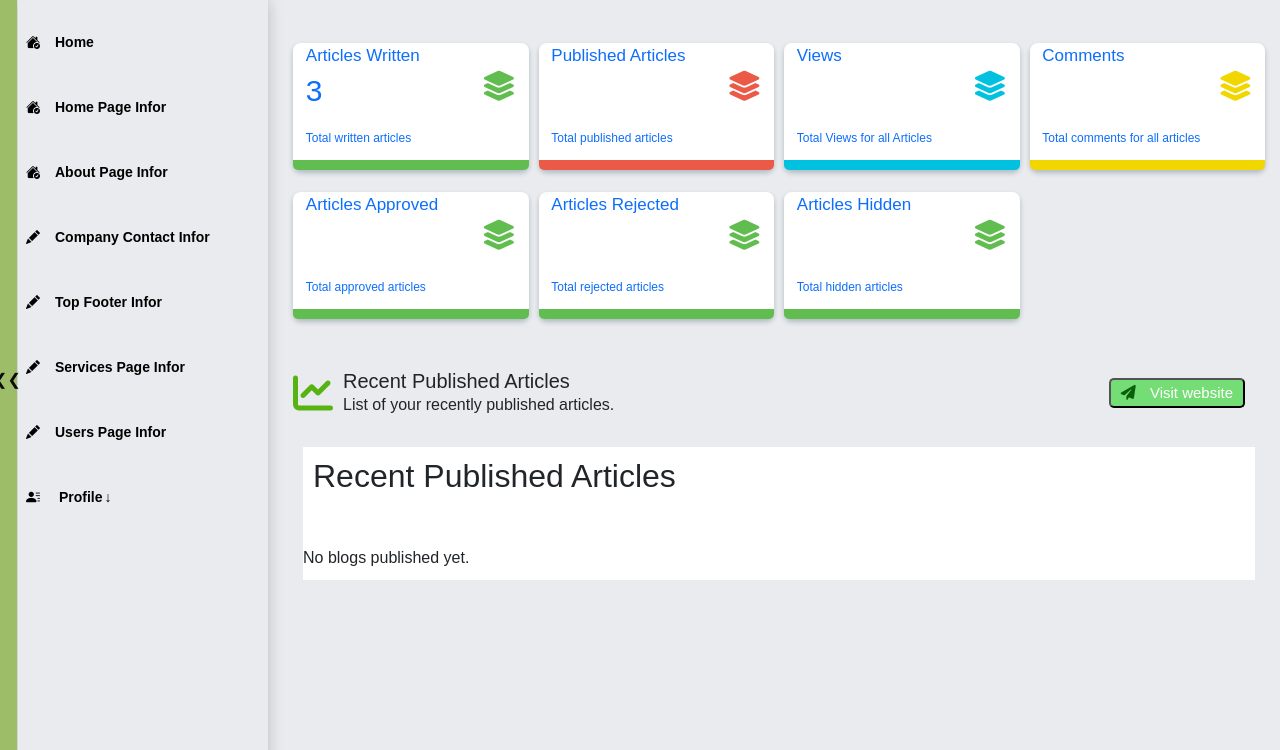
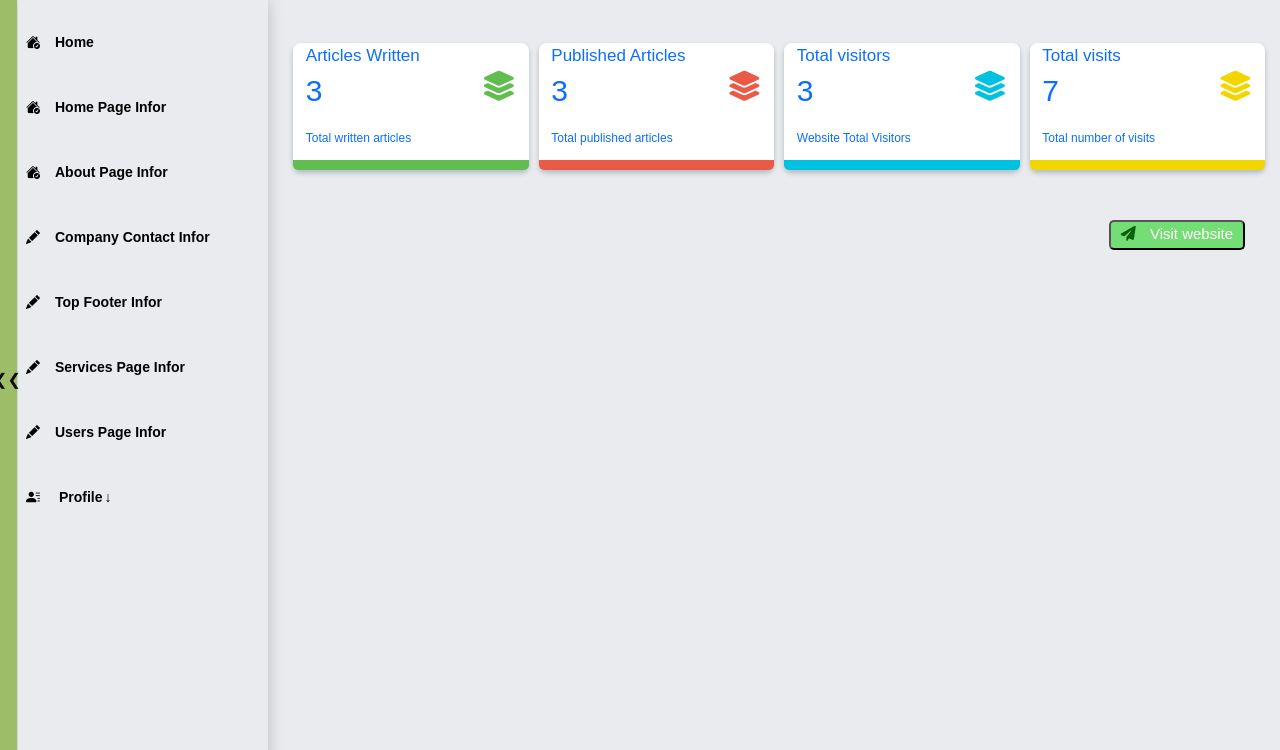
Before and after one commit to GenioustaWiz/hospital_management_system_web, a Django app: page /main-dashboard/ in a window 1280 px wide. Shown: the part 50-800 px from the top of the page. Run offline with Django 3.2, Linux system fonts and the light colour scheme; a user stored in the database is signed in; data comes from the database, SQL or seed files in the repository; both versions use the stored data as it was after the commit; parts of the project's set-up code (start-up, migrations or seed data) failed here and were passed over.

Commit message:
new update

```diff
--- a/hospital_website/admin_views/dashboard_home_V.py
+++ b/hospital_website/admin_views/dashboard_home_V.py
@@ -5,15 +5,20 @@
 from django.contrib import messages
 
 from hospital_blog.models.article_m import *
+from visitors_counter.models import Visit
 @login_required
 def main_dashboard_home(request):
     author = request.user
 
-    if author.is_staff:
-        total_blogs = Blog.objects.count()
+    total_blogs = Blog.objects.count()
+    total_visitors, total_visits = Visit.get_total_visitors_and_visits()
+    total_published_blogs = Blog.objects.filter(status='PUBLISHED').count() or 0
 
     context = {
         'total_blogs': total_blogs,
+        'total_visitors': total_visitors,
+        'total_visits': total_visits,
+        'total_published_blogs': total_published_blogs,
     }
     return render(request, 'maindashboard/dashboard_home.html', context)
     # Allow staff members (admin) to access this view
--- a/manage.py
+++ b/manage.py
@@ -5,8 +5,8 @@
 
 
 def main():
-    os.environ.setdefault('DJANGO_SETTINGS_MODULE', 'hospital_management_webapp.settings')
-    # os.environ.setdefault('DJANGO_SETTINGS_MODULE', 'hospital_management_webapp.settings_d')
+    # os.environ.setdefault('DJANGO_SETTINGS_MODULE', 'hospital_management_webapp.settings')
+    os.environ.setdefault('DJANGO_SETTINGS_MODULE', 'hospital_management_webapp.settings_d')
     try:
         from django.core.management import execute_from_command_line
     except ImportError as exc:
--- a/templates/maindashboard/ContactSidebarCompanyInfo/contact _infor_view.html
+++ b/templates/maindashboard/ContactSidebarCompanyInfo/contact _infor_view.html
@@ -34,3 +34,5 @@
         </div>
     </div>
 </section>
+
+{% endblock%}
--- a/templates/maindashboard/dashboard_home.html
+++ b/templates/maindashboard/dashboard_home.html
@@ -36,7 +36,7 @@
             </div>
             </a>
             {% comment %} END {% endcomment %}
-            {% comment %} TOTAL NO OF PUBLISHED Articles {% endcomment %}
+            {% comment %} Total published articles {% endcomment %}
             <a href="{% url 'blog:published_article_list' %}">
             <div class="card--item">
                 <div id="card--item" style="margin: 0.8rem;">
@@ -53,91 +53,40 @@
             </div>
             </a>
             {% comment %} end {% endcomment %}
-            {% comment %} total no of Views {% endcomment %}
-            <a href="">
+            {% comment %} Website Total Visitors {% endcomment %}
+            <a href="{% url 'visit_list'%}">
             <div class="card--item">
                 <div id="card--item" style="margin: 0.8rem;">
                     <div class="card-top">
                         <div class="card-title-inf">
-                            <span class="card--title ">Views</span>
-                            <span id="span2">{{ total_views }}</span>
+                            <span class="card--title ">Total visitors</span>
+                            <span id="span2">{{ total_visitors }}</span>
                         </div>
                         <i class="blue d-c-fa fa fa-layer-group"></i>
                     </div>
-                    <p class="card--footer">Total Views for all Articles</p>
+                    <p class="card--footer">Website Total Visitors </p>
                 </div>
                 <div class="card-bar bg--blue"></div>
             </div>
             </a>
             {% comment %} end {% endcomment %}
-            {% comment %} TOTAL NO OF COMMENTS {% endcomment %}
-            <a href="">
+            {% comment %} Total number of visits {% endcomment %}
+            <a href="" style="cursor: default;">
             <div class="card--item">
                 <div id="card--item" style="margin: 0.8rem;">
                     <div class="card-top">
                         <div class="card-title-inf">
-                            <span class="card--title ">Comments</span>
-                            <span id="span2">{{ total_comments }}</span>
+                            <span class="card--title ">Total visits</span>
+                            <span id="span2">{{ total_visits }}</span>
                         </div>
                         <i class="yellow d-c-fa fa fa-layer-group"></i>
                     </div>
-                    <p class="card--footer">Total comments for all articles</p>
+                    <p class="card--footer">Total number of visits</p>
                 </div>
                 <div class="card-bar bg--yellow"></div>
             </div>
             </a>
             {% comment %} END OF COMMENTS {% endcomment %}
-            {% comment %} TOTAL NO FO BLOGS Approved{% endcomment %}
-            <a href="{% url 'blog:approved_article_list' %}">
-            <div class="card--item">
-                <div id="card--item" style="margin: 0.8rem;">
-                    <div class="card-top">
-                        <div class="card-title-inf">
-                            <span class="card--title ">Articles Approved</span>
-                            <span id="span2">{{ total_approved }}</span>
-                        </div>
-                        <i class="green d-c-fa fa fa-layer-group"></i>
-                    </div>
-                    <p class="card--footer">Total approved articles</p>
-                </div>
-                <div class="card-bar bg--green"></div>
-            </div>
-            </a>
-            {% comment %} END {% endcomment %}
-            {% comment %} TOTAL NO FO BLOGS Rejected{% endcomment %}
-            <a href="{% url 'blog:rejected_article_list' %}">
-            <div class="card--item">
-                <div id="card--item" style="margin: 0.8rem;">
-                    <div class="card-top">
-                        <div class="card-title-inf">
-                            <span class="card--title ">Articles Rejected</span>
-                            <span id="span2">{{ total_rejected }}</span>
-                        </div>
-                        <i class="green d-c-fa fa fa-layer-group"></i>
-                    </div>
-                    <p class="card--footer">Total rejected articles</p>
-                </div>
-                <div class="card-bar bg--green"></div>
-            </div>
-            </a>
-            {% comment %} END {% endcomment %}
-            {% comment %} TOTAL NO FO BLOGS Rejected{% endcomment %}
-            <a href="{% url 'blog:hidden_article_list' %}">
-            <div class="card--item">
-                <div id="card--item" style="margin: 0.8rem;">
-                    <div class="card-top">
-                        <div class="card-title-inf">
-                            <span class="card--title ">Articles Hidden</span>
-                            <span id="span2">{{ total_hidden }}</span>
-                        </div>
-                        <i class="green d-c-fa fa fa-layer-group"></i>
-                    </div>
-                    <p class="card--footer">Total hidden articles</p>
-                </div>
-                <div class="card-bar bg--green"></div>
-            </div>
-            </a>
-            {% comment %} END {% endcomment %}
         </div>
     {% comment %} end info cards {% endcomment %}
 
@@ -145,11 +94,11 @@
         {% comment %} VISIT WEBSITE {% endcomment %}
         <div class="bfr-r-a">
             <div id="bfr-r-a">
-                    <i class="fas fa-chart-line "></i>
+                    <!--<i class="fas fa-chart-line "></i>-->
                 <div class="d-inline" style="padding: 0 10px;">
-                    <!--T/B, L/R  -->
+                    <!--T/B, L/R
                     <h5 style="margin: 0;">Recent Published Articles</h5>
-                    <span>List of your recently published articles.</span>
+                    <span>List of your recently published articles.</span>-->
                 </div>
             </div>
             <div class="visit-website">
@@ -160,7 +109,7 @@
             </div>
         </div>
         {% comment %} END OF VISIT WEBSITE  {% endcomment %}
-
+        {% if recent_blogs %}
         {% comment %} RECENT ARTICLES {% endcomment %}
         <div class="recent-articles">
             <div id="r-a-heading">
@@ -252,6 +201,7 @@
             {% endfor %}
         </div>
         {% comment %} END OF RECENT ARTICLES {% endcomment %}
+        {% endif %}
     {% comment %} |||||||||END COMMON FOR MANY PAGES|||||||||| {% endcomment %}
 </section>
 {% comment %} <!-- end Home --> {% endcomment %}
--- a/visitors_counter/models.py
+++ b/visitors_counter/models.py
@@ -1,6 +1,7 @@
 from django.db import models
 from django.db.models import F
 from django.utils import timezone
+from django.db.models import Sum, Count
 
 class Visit(models.Model):
     timestamp = models.DateTimeField(default=timezone.now)
@@ -11,3 +12,9 @@
     def increment_visit_count(self):
         self.visit_count = models.F('visit_count') + 1
         self.save()
+
+    @classmethod
+    def get_total_visitors_and_visits(cls):
+        total_visitors = cls.objects.aggregate(total_visitors=Count('ip_address', distinct=True))
+        total_visits = cls.objects.aggregate(total_visits=Sum('visit_count'))
+        return total_visitors['total_visitors'], total_visits['total_visits']
--- a/visitors_counter/urls.py
+++ b/visitors_counter/urls.py
@@ -1,6 +1,8 @@
 from django.urls import path
 from .views import record_visit
+from .admin_views.visitors_count_views import visit_list
 
 urlpatterns = [
-    path('record-visit/', record_visit, name='record-visit'),
+    path('record-visit/', record_visit, name='record_visit'),
+    path('visit-list/', visit_list, name='visit_list'),
 ]
```
Also changed, not shown: static/css/top-footer.css (+8 -3 lines), templates/maindashboard/visitors_counter/visit_list.html (added, +54 -0 lines), visitors_counter/admin_views/visitors_count_views.py (added, +14 -0 lines), db.sqlite3, 1 other file.
